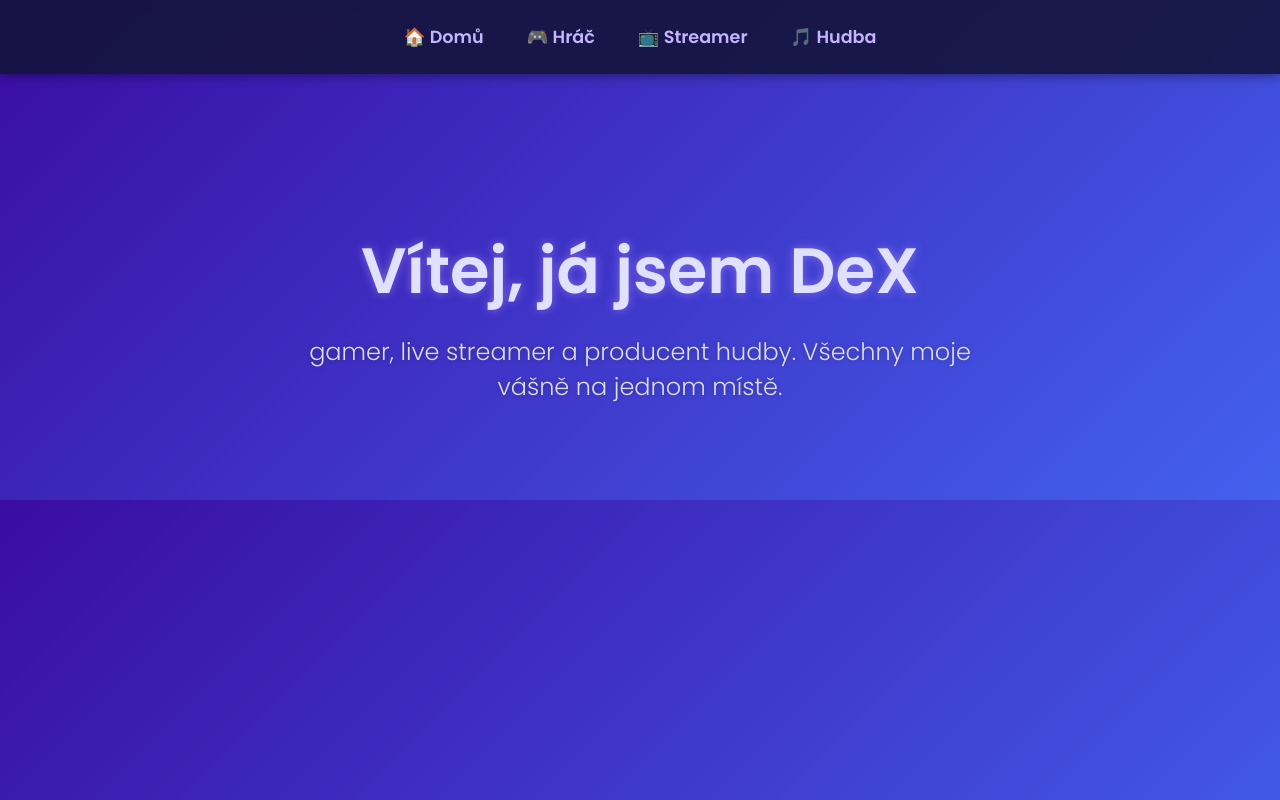
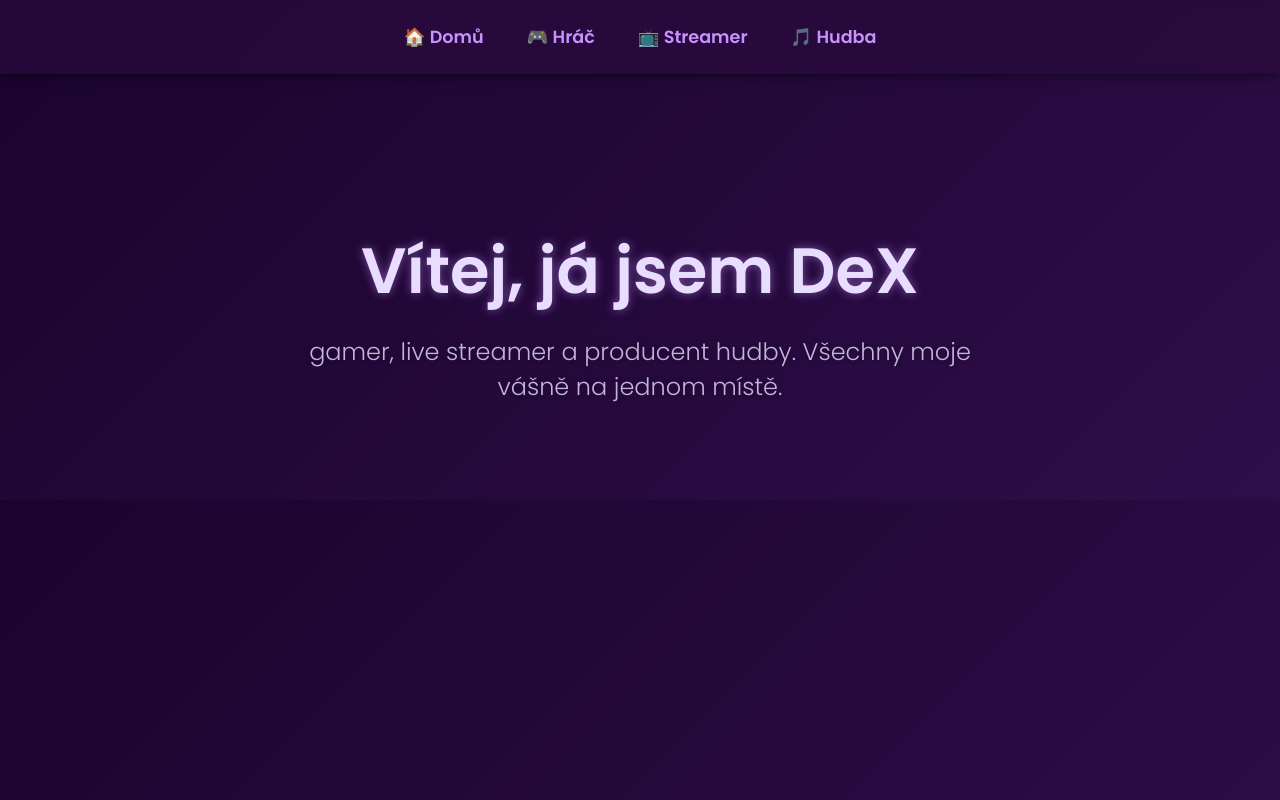
Before and after one commit to DanielBerka/dex-web, a plain HTML site: page index.html in a window 1280 px wide. Drawn offline with Linux system fonts and the light colour scheme.

Commit message:
Add files via upload

```diff
--- a/index.html
+++ b/index.html
@@ -10,8 +10,8 @@
       margin: 0;
       padding: 0;
       font-family: 'Poppins', sans-serif;
-      background: linear-gradient(135deg, #3a0ca3, #4361ee);
-      color: #ffffff;
+      background: linear-gradient(135deg, #1a042d, #2e0e49);
+      color: #e6e0ff;
       opacity: 0;
       transition: opacity 0.6s ease;
     }
@@ -26,15 +26,15 @@
     }
 
     header {
-      background: rgba(20, 20, 60, 0.9);
+      background: rgba(40, 10, 60, 0.9);
       padding: 1.5rem 0;
       text-align: center;
-      box-shadow: 0 2px 10px rgba(0, 0, 0, 0.4);
+      box-shadow: 0 2px 10px rgba(0, 0, 0, 0.5);
       backdrop-filter: blur(5px);
     }
 
     nav a {
-      color: #c4b5fd;
+      color: #c792ff;
       text-decoration: none;
       margin: 0 1.2rem;
       font-weight: 600;
@@ -44,7 +44,7 @@
 
     nav a:hover {
       color: #ffffff;
-      text-shadow: 0 0 5px #a78bfa;
+      text-shadow: 0 0 8px #d0a5ff;
     }
 
     .hero {
@@ -54,17 +54,17 @@
 
     .hero h1 {
       font-size: 4rem;
-      color: #e0e0ff;
+      color: #e9ddff;
       margin-bottom: 1rem;
-      text-shadow: 0 0 10px rgba(173, 140, 255, 0.6);
+      text-shadow: 0 0 10px rgba(200, 150, 255, 0.5);
     }
 
     .hero p {
       font-size: 1.5rem;
-      color: #ddd;
+      color: #c2b4db;
       max-width: 700px;
       margin: 0 auto;
-      text-shadow: 0 0 5px rgba(0, 0, 0, 0.2);
+      text-shadow: 0 0 5px rgba(0, 0, 0, 0.3);
     }
 
     @media (max-width: 600px) {
```
